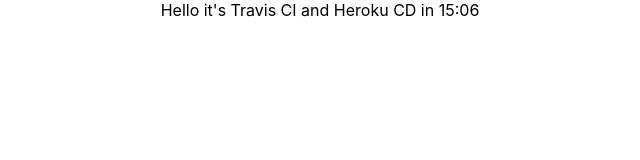
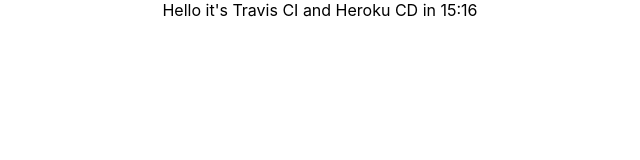
Before and after one commit to AntonGluschuk/heroku-baz, a React (Create React App) app: page / in a window 1280 px wide. Shown: the top 160 px of the page, without its empty margins (320-960 px from the left). Built offline with nearby package versions, Linux system fonts and the light colour scheme.

Commit message:
added 15:16 time to app tsx file

```diff
--- a/src/App.tsx
+++ b/src/App.tsx
@@ -4,7 +4,7 @@
 function App() {
   return (
     <div className="App">
-      <div>Hello it's Travis CI and Heroku CD in 15:06</div>
+      <div>Hello it's Travis CI and Heroku CD in 15:16</div>
     </div>
   );
 }
```
